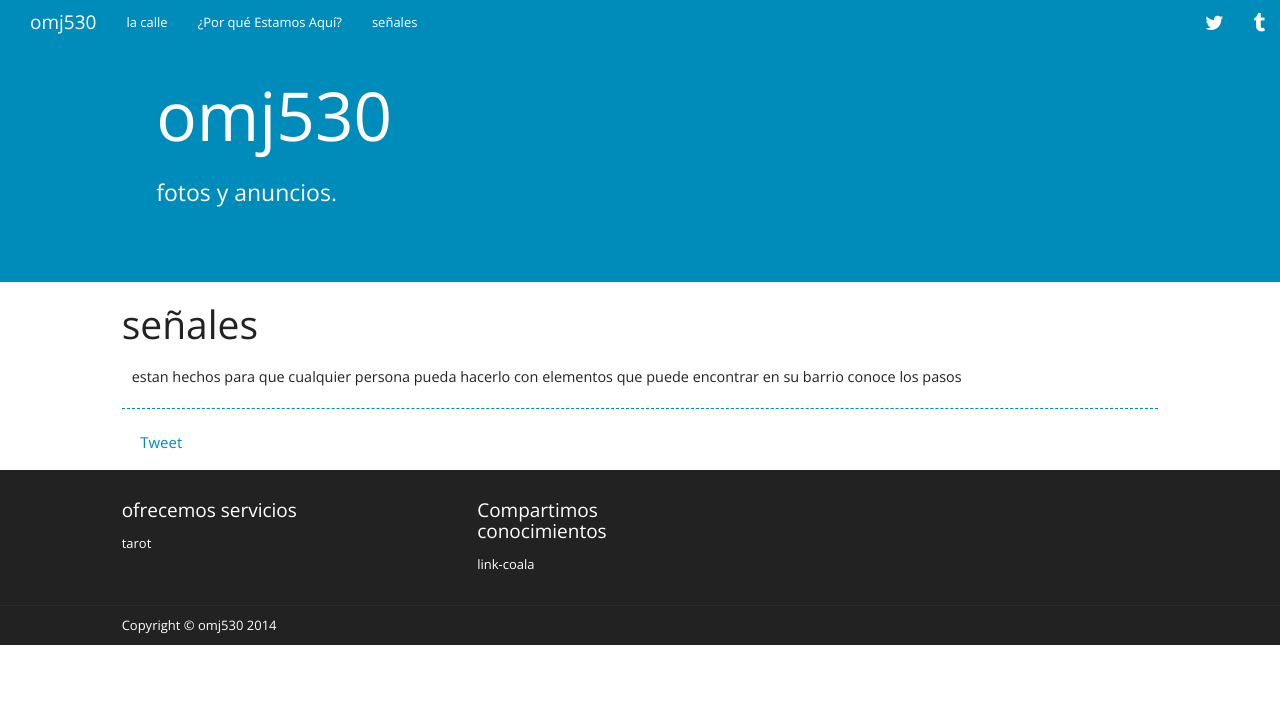
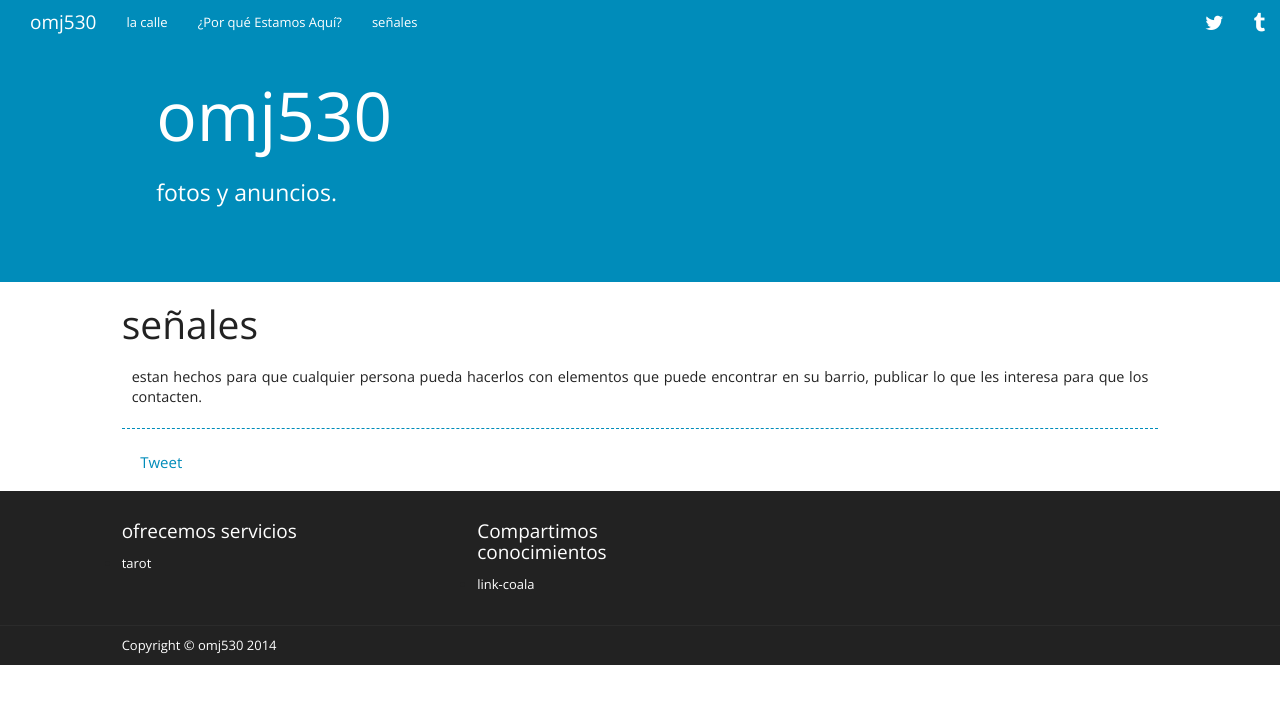
Before and after one commit to link-coala/omj530, a Jekyll site: the page built from signos.md, in a window 1280 px wide. Shown: the top 704 px of the page. Built offline with Jekyll 4.4.1, drawn with Linux system fonts in a browser that asks for light colours; nearby versions of some CDN libraries; comment, search, counter and statistics services are not loaded.

Commit message:
Update signos.md

```diff
--- a/signos.md
+++ b/signos.md
@@ -3,5 +3,4 @@ layout: page
 title: señales
 permalink: /señales/
 ---
-estan hechos para que cualquier persona pueda hacerlo con elementos que puede encontrar en su barrio
-conoce los pasos
+estan hechos para que cualquier persona pueda hacerlos con elementos que puede encontrar en su barrio, publicar lo que les interesa para que los contacten.
```
